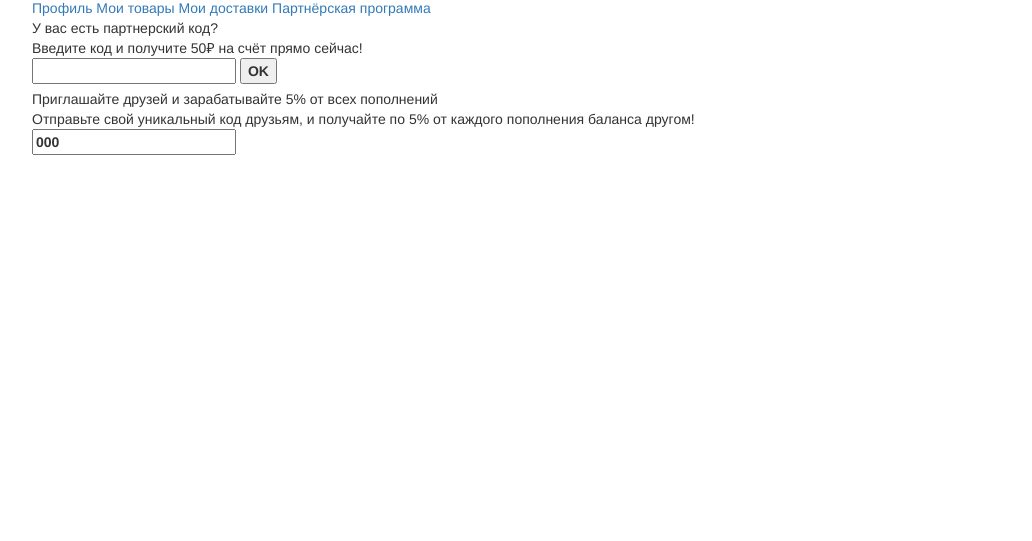
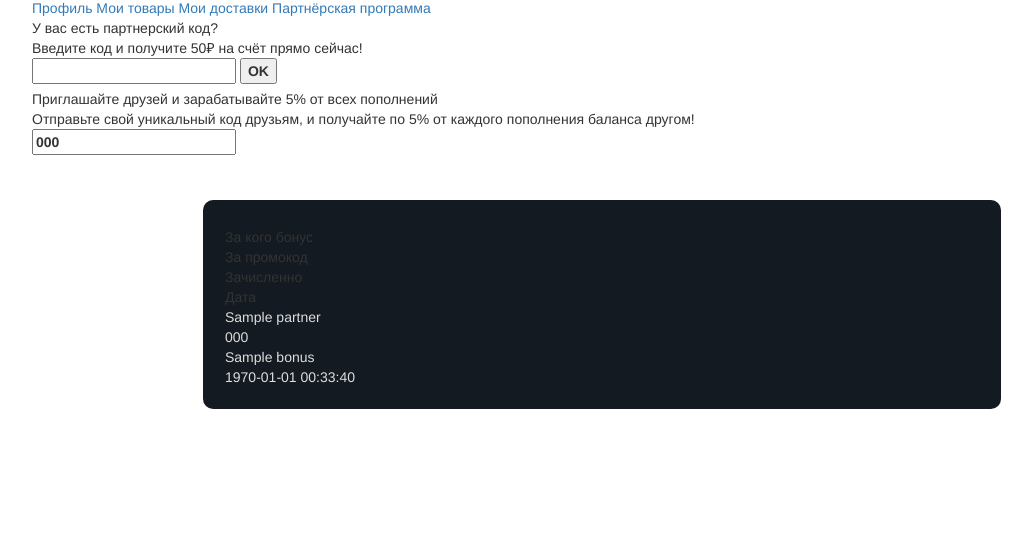
Before and after one commit to dmalchenko/openbox, a Yii app: template views/site/profile-partner.php in a window 1280 px wide. Shown: the part 196-737 px from the top of the page, without its empty margins (38-1070 px from the left). Run offline with PHP 8.4 and a stand-in for Yii, Linux system fonts and the light colour scheme; the template is opened without the code that fills it: most values are stand-ins (such as "Sample title", 1, 10 or a date in 2020); data that the repository does not hold is empty; some libraries are stand-ins or nearby versions.

Commit message:
add table partner

```diff
--- a/views/site/profile-partner.php
+++ b/views/site/profile-partner.php
@@ -3,6 +3,7 @@
 /* @var $this yii\web\View */
 /* @var boolean $partnerSet */
 /* @var integer $code */
+/* @var \app\modules\opencase\models\PromoLog $promos */
 
 use yii\helpers\Url;
 
@@ -56,6 +57,38 @@ $user = \app\models\User::getCurrentUser();
         </form>
     </div>
 </div>
+<div class="page-profile-table" style="
+    width: 70%;
+    margin: auto;
+    background-color: #141a21;
+    padding: 22px;
+    border-radius: 10px;
+    margin-top: 40px;
+">
+    <div class="page-profile-table__tr" style="margin-top: 5px">
+        <div class="page-profile-table__th">За кого бонус</div>
+        <div class="page-profile-table__th">За промокод</div>
+        <div class="page-profile-table__th">Зачисленно</div>
+        <div class="page-profile-table__th">Дата</div>
+    </div>
+	<?php
+	$template = <<< HTML
+    <div class="page-profile-table__tr" style="color: #dddddd">
+        <div class="page-profile-table__td">%s</div>
+        <div class="page-profile-table__td">%s</div>
+        <div class="page-profile-table__td">%s</div>
+        <div class="page-profile-table__td">%s</div>
+    </div>
+HTML;
+
+	foreach ($promos as $promo) {
+		$msg = sprintf($template, $promo->partner, $promo->promocode, $promo->bonus, date("Y-m-d H:i:s", $promo->created_at));
+		echo $msg;
+	}
+
+	?>
+</div>
+
 <script>
     var csrfToken = $('meta[name="csrf-token"]').attr("content");
     $('#btn-code').click(function() {
```
Also changed, not shown: controllers/SiteController.php (+6 -5 lines).
